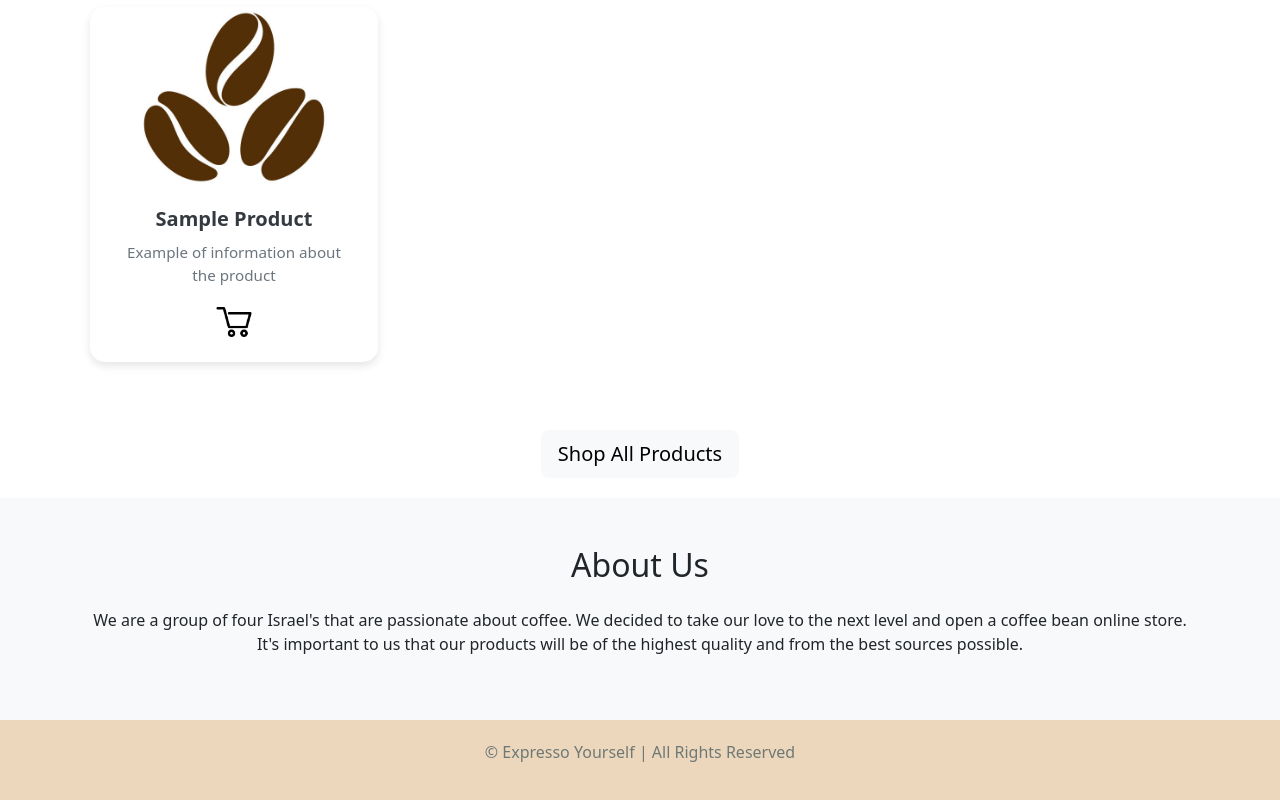
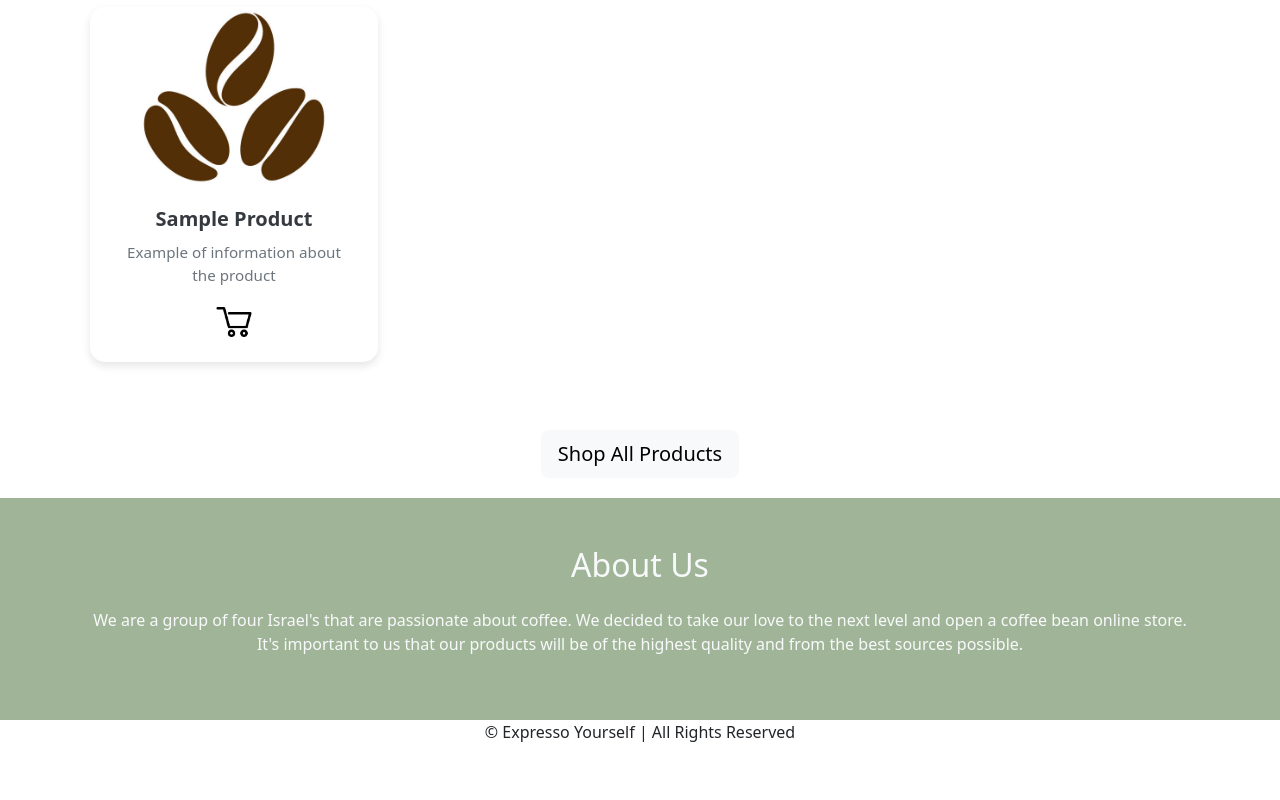
Before and after one commit to noale1/ExpressoYourself, a website: page views/pages/home.html in a window 1280 px wide. Shown: the part 1318-2118 px from the top of the page. After the commit the page ends 2078 px from the top, so only its background shows below. Drawn offline with nearby package versions, Linux system fonts and the light colour scheme.

Commit message:
add change

```diff
--- a/views/css/styles.css
+++ b/views/css/styles.css
@@ -87,9 +87,3 @@
     max-width: 100%;
     height: auto;
   }
-
-  .footer {
-    background-color: #edd7bc;
-    color: #6e7976;
-    padding: 20px 0;
-  }
--- a/views/pages/home.html
+++ b/views/pages/home.html
@@ -24,7 +24,6 @@
     <div class="container">
       <h2 class="text-center mb-4">Featured Coffee Beans</h2>
       <div class="row text-center">
-        <!-- Product 1 -->
         <div class="card custom-card" style="width: 18rem;">
             <img class="card-img-top" src="../images/default_beans.jpg" alt="Card image cap">
             <div class="card-body">
@@ -35,7 +34,6 @@
                 </a>
             </div>
         </div>
-        <!-- Product 2 -->
         <div class="card custom-card" style="width: 18rem;">
             <img class="card-img-top" src="../images/default_beans.jpg" alt="Card image cap">
             <div class="card-body">
@@ -46,7 +44,6 @@
                 </a>
             </div>
         </div>
-        <!-- Product 3 -->
         <div class="card custom-card" style="width: 18rem;">
             <img class="card-img-top" src="../images/default_beans.jpg" alt="Card image cap">
             <div class="card-body">
@@ -57,7 +54,6 @@
                 </a>
             </div>
         </div>
-        <!-- Product 4 -->
         <div class="card custom-card" style="width: 18rem;">
           <img class="card-img-top" src="../images/default_beans.jpg" alt="Card image cap">
           <div class="card-body">
@@ -74,8 +70,7 @@
   <div class="text-center" style="margin-bottom: 20px;">
     <a href="/products" class="btn btn-light btn-lg">Shop All Products</a>
   </div>
-  <!-- About Us Section -->
-  <section class="py-5 bg-light">
+  <section class="text-light py-5" style="background-color: #a0b598;">
     <div class="container">
       <h2 class="text-center mb-4">About Us</h2>
       <p class="text-center">We are a group of four Israel's that are passionate about coffee.
```
Also changed, not shown: views/pages/products.html (+0 -9 lines).
